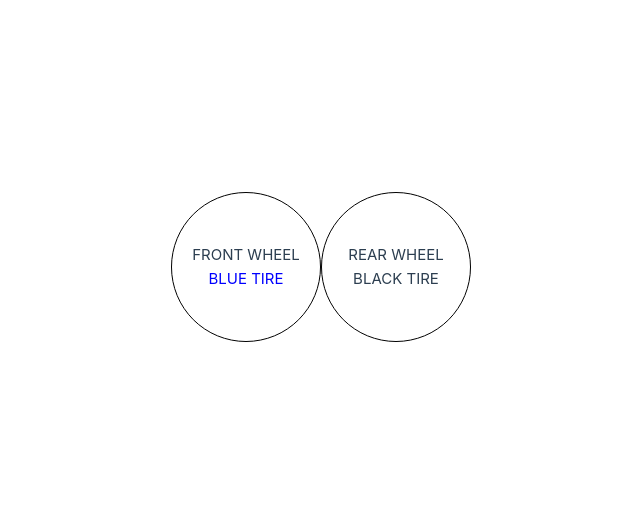
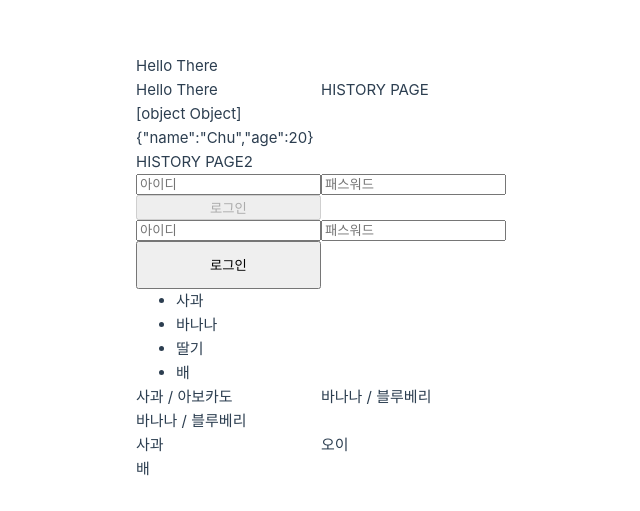
Before and after one commit to seedevk8s/vue-project-, a Vue app: page / in a window 1280 px wide. Shown: the part 133-644 px from the top of the page, without its empty margins (319-959 px from the left). Built offline with nearby package versions, Linux system fonts and the light colour scheme.

Commit message:
기초 템플릿 문법-클래스 반영까지

```diff
--- a/src/App.vue
+++ b/src/App.vue
@@ -1,9 +1,56 @@
 <script setup>
-import FrontWheel from "@/components/FrontWheel.vue";
-import RearWheel from "@/components/RearWheel.vue";
+const message = "There";
+const message2 = {name: "Chu", age: 20};
+const page = "history"
+
+let loading = true;
+let loading2 = false;
+
+const parent = "fruits"
+const child = "item"
+
+const fruits = "apple avocado"
+const fruitArr = ["banana", "blueberry"]
+
+const visible = {fruit: true}
+const hidden = {fruit: false}
 </script>
 
 <template>
-  <FrontWheel />
-  <RearWheel />
+  <div>Hello {{ message }}</div><br>
+  <div>
+    <span>Hello </span>
+    <span v-text="message"></span><br>
+    <span v-text="message2"></span><br>
+    <span v-text="JSON.stringify(message2)"></span>
+  </div>
+  <div v-bind:id="page">HISTORY PAGE</div>
+  <div :id="page">HISTORY PAGE2</div>
+  <br>
+
+  <input type="text" placeholder="아이디" :readonly="loading">
+  <input type="password" placeholder="패스워드" :readonly="loading">
+  <button :disabled="loading">로그인</button><br>
+
+  <input type="text" placeholder="아이디" :readonly="loading2">
+  <input type="password" placeholder="패스워드" :readonly="loading2">
+  <button :disabled="loading2">로그인</button><br><br>
+
+  <ul :class="parent">
+    <li :class="child">사과</li>
+    <li :class="child">바나나</li>
+    <li :class="child">딸기</li>
+    <li :class="child">배</li>
+  </ul>
+  <br>
+
+  <div :class="fruits">사과 / 아보카도</div>
+  <div :class="fruitArr">바나나 / 블루베리</div>
+  <div :title="fruitArr">바나나 / 블루베리</div>
+  <br>
+
+  <div :class="visible">사과</div>
+  <div :class="hidden">오이</div>
+  <div :class="{fruit: true}">배</div>
+
 </template>
```
